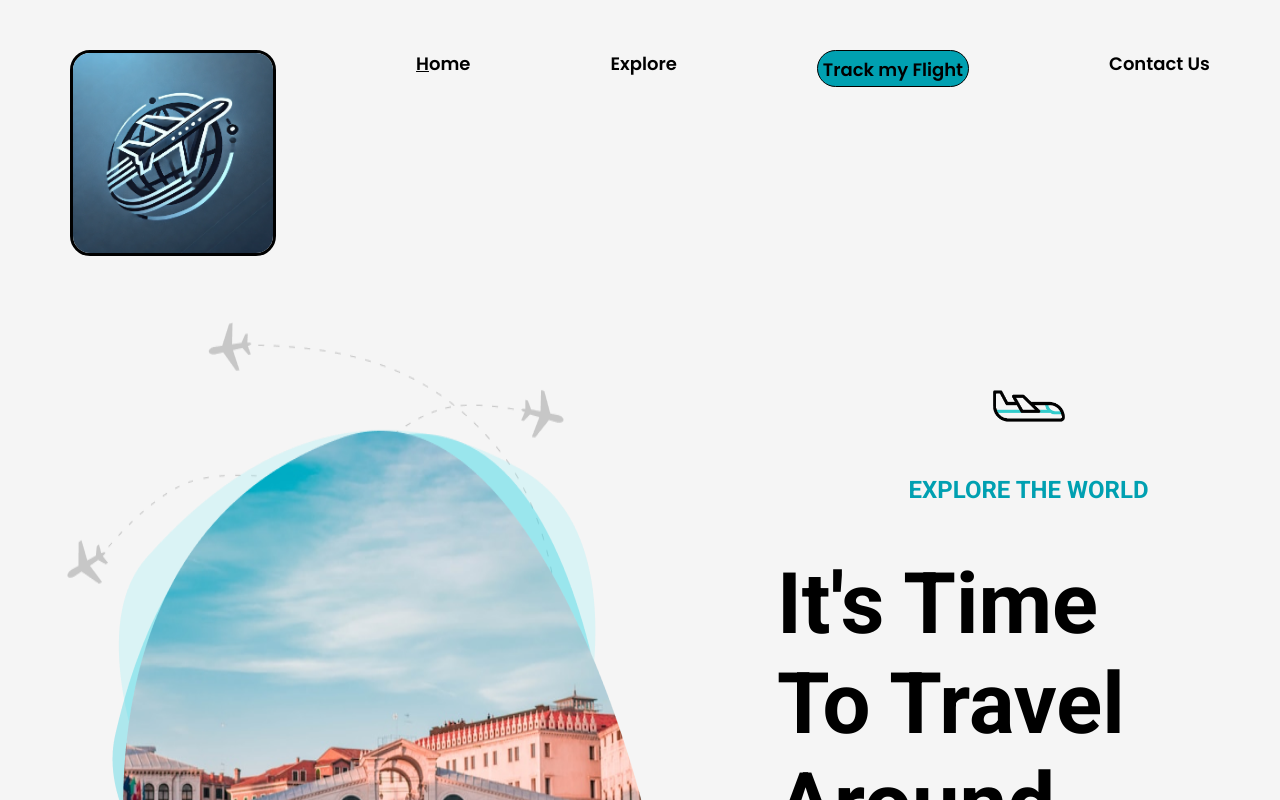
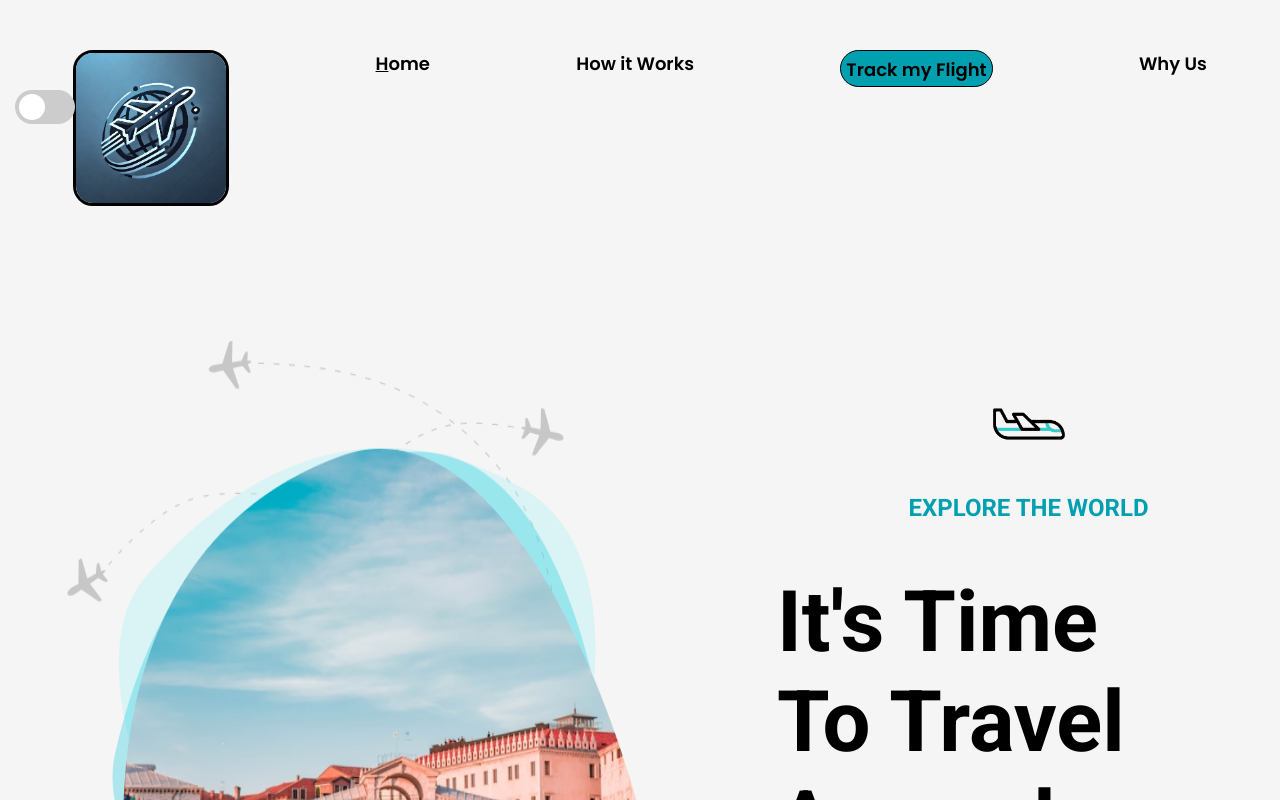
Before and after one commit to EmireHaouas/Fly_Catcher, a React (Vite) app in the folder plane_Catcher2/: page / in a window 1280 px wide. Shown: the top 800 px of the page. Built offline with nearby package versions, Linux system fonts and the light colour scheme.

Commit message:
added dark mode toggle

```diff
--- a/plane_Catcher2/src/App.jsx
+++ b/plane_Catcher2/src/App.jsx
@@ -1,15 +1,43 @@
-import React from 'react';
+import React, { useState, useEffect } from 'react';
+import './Darkmodetoggle.css';
 import Header from './components/Header';
 import Main from './components/Main';
-import Footer from './components/Footer'
+import Footer from './components/Footer';
 
 const App = () => {
+  const [isDarkMode, setIsDarkMode] = useState(false);
+
+  // Charger la préférence de thème depuis localStorage
+  useEffect(() => {
+    const savedTheme = localStorage.getItem('theme');
+    if (savedTheme === 'dark') {
+      setIsDarkMode(true);
+      document.body.classList.add('dark-mode');
+    }
+  }, []);
+
+  // Fonction pour basculer entre le mode sombre et clair
+  const toggleDarkMode = () => {
+    setIsDarkMode(prevMode => {
+      const newMode = !prevMode;
+      if (newMode) {
+        document.body.classList.add('dark-mode');
+        localStorage.setItem('theme', 'dark');
+      } else {
+        document.body.classList.remove('dark-mode');
+        localStorage.setItem('theme', 'light');
+      }
+      return newMode;
+    });
+  };
+
   return (
-      <div>
-          <Header />
-          <Main />
-          <Footer />
-      </div>
+    <div>
+      {/* Passer isDarkMode et toggleDarkMode en props à Header */}
+      <Header isDarkMode={isDarkMode} toggleDarkMode={toggleDarkMode} />
+      <Main />
+      <Footer />
+    </div>
   );
 };
 
--- /dev/null
+++ b/plane_Catcher2/src/Darkmodetoggle.css
@@ -0,0 +1,62 @@
+/* Style du toggle */
+.switch {
+    position: relative;
+    display: inline-block;
+    width: 60px;
+    height: 34px;
+  }
+
+  .switch input {
+    opacity: 0;
+    width: 0;
+    height: 0;
+  }
+
+  .slider {
+    position: absolute;
+    cursor: pointer;
+    top: 0;
+    left: 0;
+    right: 0;
+    bottom: 0;
+    background-color: #ccc;
+    transition: 0.4s;
+    border-radius: 34px;
+  }
+
+  .slider:before {
+    position: absolute;
+    content: "";
+    height: 26px;
+    width: 26px;
+    border-radius: 50%;
+    left: 4px;
+    bottom: 4px;
+    background-color: white;
+    transition: 0.4s;
+  }
+
+  /* Lorsque l'input est coché */
+  input:checked + .slider {
+    background-color: #4CAF50;
+  }
+
+  input:checked + .slider:before {
+    transform: translateX(26px);
+  }
+
+  /* Icônes FontAwesome */
+  .fas {
+    font-size: 18px;
+    color: #fff;
+    position: absolute;
+    top: 50%;
+    left: 50%;
+    transform: translateX(-50%) translateY(-50%);
+  }
+
+  /* Mode sombre */
+  body.dark-mode {
+    background-color: #121212;
+    color: #ffffff;
+  }
--- a/plane_Catcher2/src/Footer.css
+++ b/plane_Catcher2/src/Footer.css
@@ -1,3 +1,7 @@
+.logo{
+    width: 150px;
+    height: 150px;
+}
 .h1_footer{
     margin: 0;
     font-size: 15px;
--- a/plane_Catcher2/src/Header.css
+++ b/plane_Catcher2/src/Header.css
@@ -1,6 +1,31 @@
 body{
     background-color: #F5F5F5;
 }
+nav a:active {
+    transform: scale(0.98); /* Lien rétréci au clic */
+    transition: transform 0.2s ease; /* Animation de 0.2s */
+    background-color: #ff9900; /* Change la couleur de fond au clic */
+  /*  animation: pulse 0.6s ease-in-out;*/
+}
+.nav_Real{
+    display: flex;
+    flex-direction: row;
+}
+
+
+nav a:hover {
+    color: #00A0B1;; /* Couleur du texte quand on survole (orange ici) */
+    background-color: #333; /* Ajouter une couleur de fond au survol */
+  }
+  .nav_Home{
+    border-radius: 20px;
+  }
+  .nav_Why{
+    border-radius: 20px;
+  }
+  .nav_How{
+    border-radius: 20px;
+  }
 .logo{
     width: 200px;
     height: 200px;
@@ -18,6 +43,7 @@ body{
     font-weight: 600;
     font-size: 18px;
     margin-top: 50px;
+    height: 30px;
 
 }
 .span_nav{
@@ -53,6 +79,13 @@ body{
             margin-left: 40px;
         }
 }
+@media (max-width: 835px) {
+    .logo{
+        height: 150px;
+        width: 150px;
+    }
+
+}
 
 @media (max-width: 480px) {
 .logo{
@@ -68,10 +101,3 @@ body{
 }
 
 }
-@media (max-width: 835px) {
-    .logo{
-        height: 150px;
-        width: 150px;
-    }
-
-}
--- a/plane_Catcher2/src/Main.css
+++ b/plane_Catcher2/src/Main.css
@@ -1,7 +1,18 @@
 body {
     margin: 0;
 }
-
+button{
+    cursor: pointer;
+}
+button:active{
+    transform: scale(0.98); /* Lien rétréci au clic */
+    transition: transform 0.2s ease; /* Animation de 0.2s */
+    /*background-color: #ff9900;*/
+}
+button:hover{
+    color: #00A0B1;
+    background-color: #333;
+}
 .container_flex2 {
     display: flex;
     flex-direction: column;
@@ -12,6 +23,7 @@ body {
 .article_flex {
     display: flex;
     flex-direction: row;
+    margin-top: 200px;
 }
 
 .h1_article_flex {
@@ -875,12 +887,12 @@ hr{
     font-size: 21px;
 }
 .p_Why{
-    font-size: 16px;
+    font-size: 14px;
     padding-left: 10px;
     padding-right: 5px;
 }
 .p_Why2{
-    font-size: 16px;
+    font-size: 14px;
     padding-left: 10px;
     padding-right: 5px;
 }
--- /dev/null
+++ b/plane_Catcher2/src/components/Darkmodetoggle.jsx
@@ -0,0 +1,52 @@
+import React, { useState, useEffect } from "react";
+import '../Darkmodetoggle.css';é
+
+const DarkModeToggle = () => {
+  const [isDarkMode, setIsDarkMode] = useState(false);
+
+  // Charger la préférence enregistrée depuis localStorage
+  useEffect(() => {
+    const savedTheme = localStorage.getItem("theme");
+    if (savedTheme === "dark") {
+      setIsDarkMode(true);
+      document.body.classList.add("dark-mode");
+    }
+  }, []);
+
+  // Basculer le mode sombre
+  const toggleDarkMode = () => {
+    setIsDarkMode((prevMode) => {
+      const newMode = !prevMode;
+      if (newMode) {
+        document.body.classList.add("dark-mode");
+        localStorage.setItem("theme", "dark");
+      } else {
+        document.body.classList.remove("dark-mode");
+        localStorage.setItem("theme", "light");
+      }
+      return newMode;
+    });
+  };
+
+  // Rendre le JSX avec le toggle
+  return (
+    <div className="dark-mode-toggle">
+      <label className="switch">
+        <input
+          type="checkbox"
+          checked={isDarkMode}
+          onChange={toggleDarkMode}
+        />
+        <span className="slider round">
+          {isDarkMode ? (
+            <i className="fas fa-moon"></i>
+          ) : (
+            <i className="fas fa-sun"></i>
+          )}
+        </span>
+      </label>
+    </div>
+  );
+};
+
+export default DarkModeToggle;
--- a/plane_Catcher2/src/components/Header.jsx
+++ b/plane_Catcher2/src/components/Header.jsx
@@ -2,18 +2,40 @@ import React from 'react';
 import '../Header.css';
 import logo from '../assets/imgs/logo.png';
 
-const Header = () => {
+const Header = ({ isDarkMode, toggleDarkMode }) => {
   return (
     <header className="header">
-            <nav className='nav_header'>
-                <div className='nav_flex'>
-                <img className='logo' src={logo} alt='logo' />
-                <a href="#section1"><span className='span_nav'>H</span>ome</a>
-                <a href="#section2">Explore</a>
-                <a className='track_Nav' href="#id_form_iata">Track my Flight</a>
-                <a href="#section3">Contact Us</a>
+      <nav className="nav_header">
+        <div className="nav_flex">
+          <img className="logo" src={logo} alt="logo" />
+          <a className="nav_Home" href="#home">
+            <span className="span_nav">H</span>ome
+          </a>
+          <a className="nav_How" href="#track_Steps">
+            How it Works
+          </a>
+          <a className="track_Nav" href="#form_Iata">
+            Track my Flight
+          </a>
+          <a className="nav_Why" href="#why_Us">
+            Why Us
+          </a>
         </div>
       </nav>
+
+      {/* Ajouter le toggle ici */}
+      <div className="dark-mode-toggle">
+        <label className="switch">
+          <input type="checkbox" checked={isDarkMode} onChange={toggleDarkMode} />
+          <span className="slider round">
+            {isDarkMode ? (
+              <i className="fas fa-moon"></i>
+            ) : (
+              <i className="fas fa-sun"></i>
+            )}
+          </span>
+        </label>
+      </div>
     </header>
   );
 };
--- a/plane_Catcher2/src/components/Main.jsx
+++ b/plane_Catcher2/src/components/Main.jsx
@@ -81,7 +81,7 @@ const Main = () => {
 
     return (
         <main>
-            <article className='article_flex'>
+            <article id='home' className='article_flex'>
                 <img className='img_Header' src={image_header} alt='Des' />
                 <div className='container_flex2'>
                     <img className='active_Flight' alt='' src={active_Flight} />
@@ -96,7 +96,7 @@ const Main = () => {
                 </div>
             </article>
 
-            <section className='Form_iata'>
+            <section id='form_Iata' className='Form_iata'>
                 <h1 className='h1_form'>Track Your Flight Now</h1>
 
                 {/*/test image landing et t/o */}
@@ -203,7 +203,7 @@ const Main = () => {
                     </div>
                 )}
             </section>
-            <section className='track_Steps'>
+            <section id='track_Steps' className='track_Steps'>
                 <div className=''>
                     <h2 className='h2_Steps'>Track Your next Flight<br></br>
                                              in 3 easy steps
@@ -248,7 +248,7 @@ const Main = () => {
 
                 </div>
             </section>
-            <section className='late'>
+            <section id='why_Us' className='late'>
                 <div className='pres_Why'>
                 <div className='column_Img'>
                     <div className='row1_Img'>
```
Lines whose indentation alone changed are shown as unchanged.
